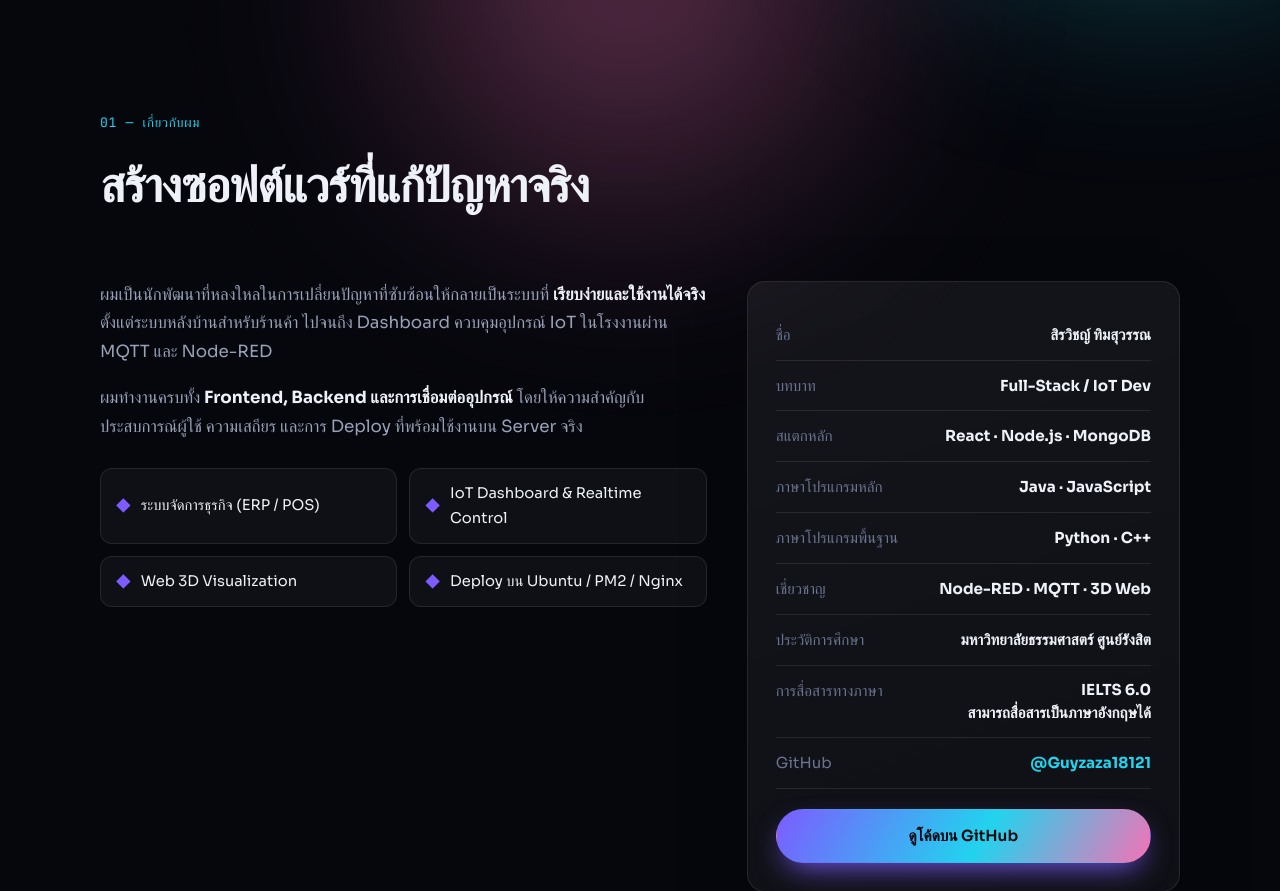
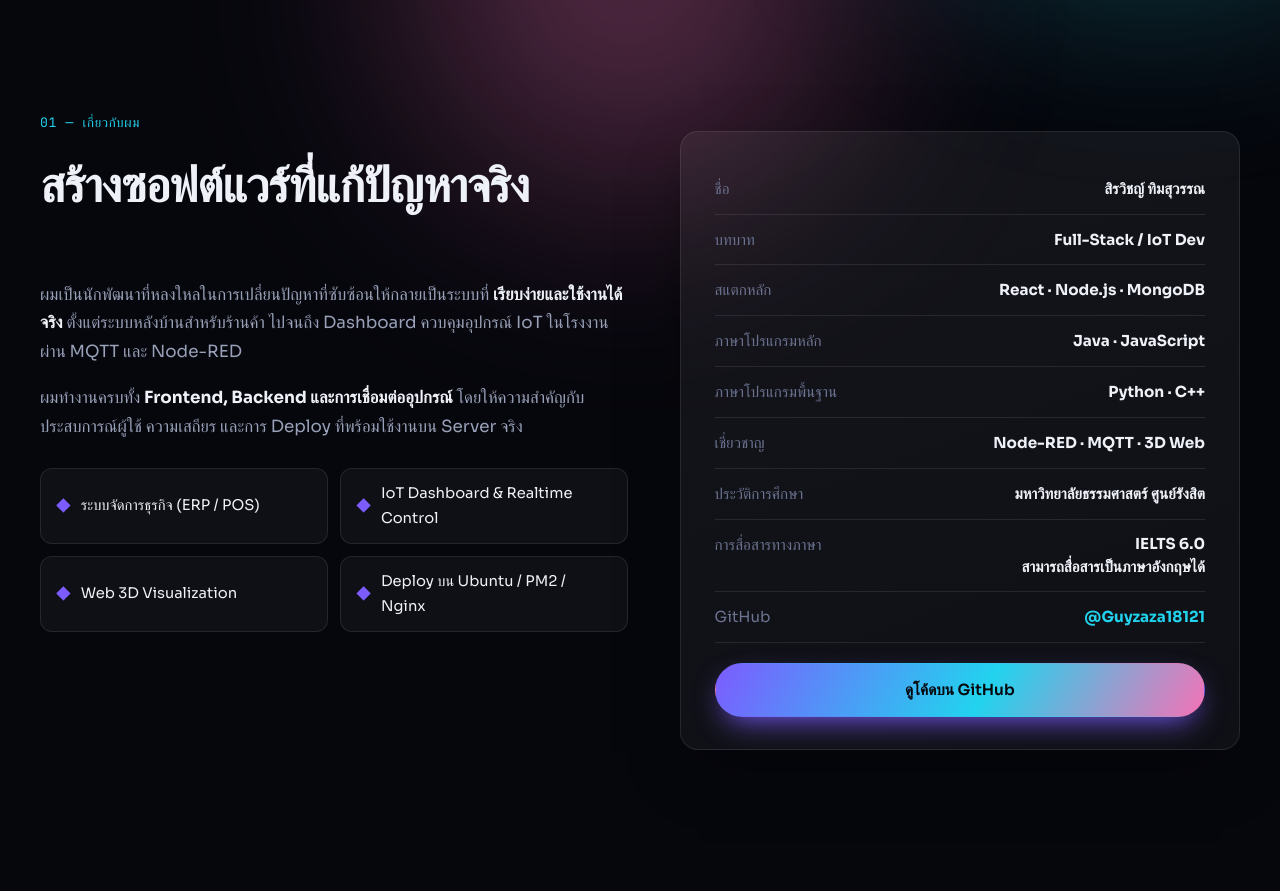
Before and after one commit to Guyzaza18121/portfolio, a plain HTML site: page index.html in a window 1280 px wide. Shown: the part 820-1711 px from the top of the page. Drawn offline with Linux system fonts and the light colour scheme; a web font is replaced by a local one.

Commit message:
Refine about card layout

```diff
--- a/index.html
+++ b/index.html
@@ -8,7 +8,7 @@
   <link rel="preconnect" href="https://fonts.googleapis.com" />
   <link rel="preconnect" href="https://fonts.gstatic.com" crossorigin />
   <link href="https://fonts.googleapis.com/css2?family=Sora:wght@400;500;600;700;800&family=IBM+Plex+Sans+Thai:wght@400;500;600;700&family=JetBrains+Mono:wght@400;500&display=swap" rel="stylesheet" />
-  <link rel="stylesheet" href="styles.css?v=profile-info-2" />
+  <link rel="stylesheet" href="styles.css?v=about-card-layout-1" />
 </head>
 <body>
   <!-- Animated background -->
@@ -107,9 +107,9 @@
           <div class="card-row"><span data-en="Role">บทบาท</span><b>Full-Stack / IoT Dev</b></div>
           <div class="card-row"><span data-en="Core stack">สแตกหลัก</span><b>React · Node.js · MongoDB</b></div>
           <div class="card-row"><span data-en="Main programming languages">ภาษาโปรแกรมหลัก</span><b>Java · JavaScript</b></div>
-          <div class="card-row"><span data-en="Basic programming languages">ภาษาโปรแกรมพื้นฐาน</span><b>Python · C++</b></div>
+          <div class="card-row card-row-basic-lang"><span data-en="Basic programming languages">ภาษาโปรแกรมพื้นฐาน</span><b>Python · C++</b></div>
           <div class="card-row"><span data-en="Expertise">เชี่ยวชาญ</span><b>Node-RED · MQTT · 3D Web</b></div>
-          <div class="card-row"><span data-en="Education">ประวัติการศึกษา</span><b data-en="Thammasat University, Rangsit Campus">มหาวิทยาลัยธรรมศาสตร์ ศูนย์รังสิต</b></div>
+          <div class="card-row card-row-education"><span data-en="Education">ประวัติการศึกษา</span><b data-en="Thammasat University, Rangsit Campus">มหาวิทยาลัยธรรมศาสตร์ ศูนย์รังสิต</b></div>
           <div class="card-row"><span data-en="Language communication">การสื่อสารทางภาษา</span><b class="card-value-stack" data-en="IELTS 6.0&lt;br&gt;Able to communicate in English">IELTS 6.0<br>สามารถสื่อสารเป็นภาษาอังกฤษได้</b></div>
           <div class="card-row"><span>GitHub</span><b><a href="https://github.com/Guyzaza18121" target="_blank" rel="noopener">@Guyzaza18121</a></b></div>
           <a href="https://github.com/Guyzaza18121" target="_blank" rel="noopener" class="btn btn-primary btn-block" data-en="View code on GitHub">ดูโค้ดบน GitHub</a>
--- a/styles.css
+++ b/styles.css
@@ -168,20 +168,29 @@ a { color: inherit; text-decoration: none; }
 .section-desc { color: var(--muted); margin-top: 12px; max-width: 560px; }
 
 /* ============ About ============ */
-.about-grid { display: grid; grid-template-columns: 1.4fr 1fr; gap: 40px; align-items: start; }
+#about { max-width: 1360px; }
+.about-grid { display: grid; grid-template-columns: minmax(0, 1.05fr) minmax(540px, 1fr); gap: clamp(40px, 4vw, 58px); align-items: start; }
 .about-text p { color: var(--muted); margin-bottom: 18px; font-size: 1.05rem; }
 .about-text strong { color: var(--text); }
 .about-highlights { display: grid; grid-template-columns: 1fr 1fr; gap: 12px; margin-top: 26px; }
 .hl { display: flex; align-items: center; gap: 10px; padding: 12px 15px; border: 1px solid var(--border); border-radius: 12px; background: var(--surface); font-size: .92rem; transition: .25s; }
 .hl:hover { border-color: var(--border-hover); transform: translateY(-2px); }
 .hl-ico { color: var(--accent); }
-.about-card { padding: 28px; border: 1px solid var(--border); border-radius: var(--radius); background: linear-gradient(160deg, var(--surface-2), var(--surface)); box-shadow: var(--shadow); }
+.about-card { min-width: 0; padding: 32px 34px; border: 1px solid var(--border); border-radius: var(--radius); background: linear-gradient(160deg, var(--surface-2), var(--surface)); box-shadow: var(--shadow); }
 .card-row { display: flex; justify-content: space-between; gap: 18px; padding: 12px 0; border-bottom: 1px solid var(--border); font-size: .95rem; }
 .card-row span { color: var(--muted-2); flex: 1 1 36%; min-width: 0; overflow-wrap: anywhere; }
 .card-row b { flex: 1 1 64%; min-width: 0; text-align: right; overflow-wrap: anywhere; }
 .card-value-stack { line-height: 1.55; }
 .card-row a { color: var(--accent-2); }
 .about-card .btn { margin-top: 20px; }
+
+@media (min-width: 861px) {
+  .about-card { margin-top: -150px; }
+  html[lang="th"] .card-row-basic-lang span,
+  .card-row-education b {
+    white-space: nowrap;
+  }
+}
 
 /* ============ Filters ============ */
 .filters { display: flex; gap: 10px; flex-wrap: wrap; margin-bottom: 34px; }
@@ -256,6 +265,7 @@ a { color: inherit; text-decoration: none; }
 /* ============ Responsive ============ */
 @media (max-width: 860px) {
   .about-grid { grid-template-columns: 1fr; }
+  .about-card { padding: 28px; }
   .nav-links { position: fixed; top: 68px; right: 16px; left: 16px; flex-direction: column; align-items: stretch; gap: 6px; padding: 16px; background: rgba(11,13,24,.96); backdrop-filter: blur(16px); border: 1px solid var(--border); border-radius: 16px; transform: translateY(-14px); opacity: 0; pointer-events: none; transition: .3s; }
   .nav-links a { padding: 12px 14px; border-radius: 10px; }
   .nav-links a:hover { background: var(--surface); }
```
